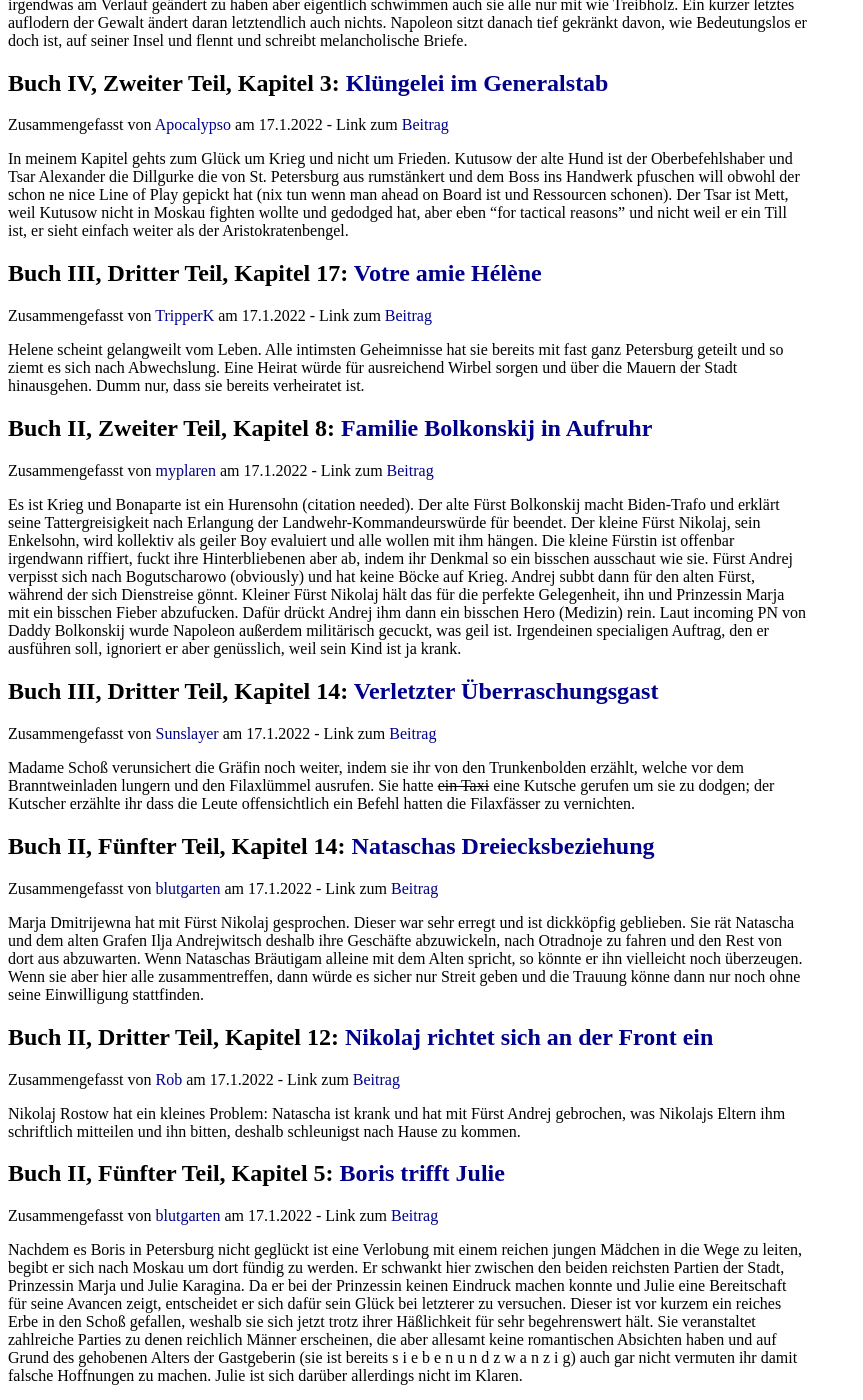
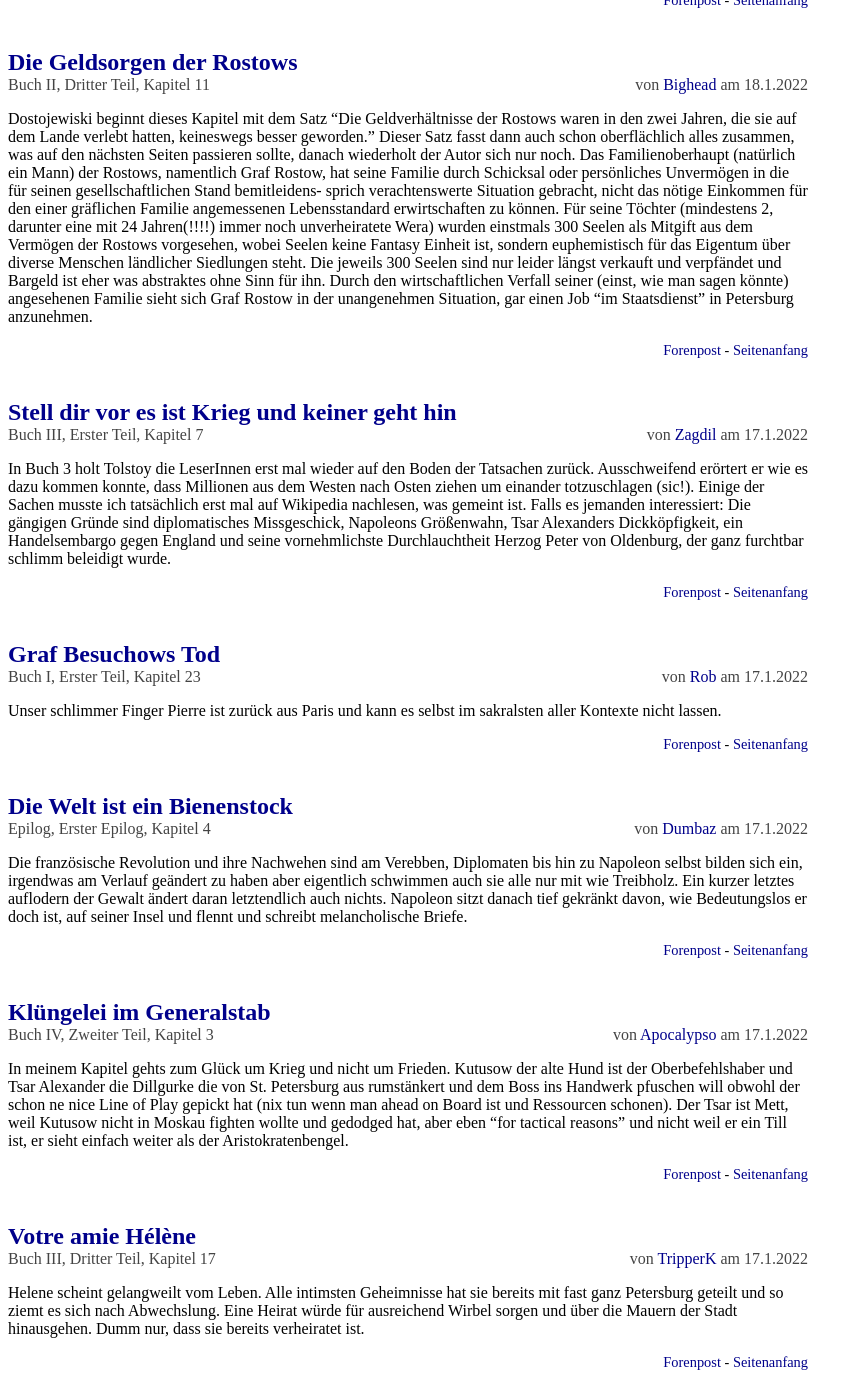
Before and after one commit to c-auri/ZAEH, a Jekyll site: the page built from blog.html, in a window 1280 px wide and 1400 px high, scrolled down 6381 px. Shown: the whole window, without its empty margins (0-863 px from the left). Built offline with Jekyll 4.4.1, drawn with Linux system fonts in a browser that asks for light colours; some of the changed text lies outside the part shown.

Commit message:
Add styles for blog.html

```diff
--- a/_sass/main.scss
+++ b/_sass/main.scss
@@ -20,6 +20,30 @@
 a.current {
   color: blue;
   text-decoration: underline;
+}
+
+.blogpost-header > a:hover {
+  text-decoration: none;
+}
+
+.blogpost {
+  margin-bottom: 40px;
+}
+
+.blogpost-header {
+  margin-bottom: 0;
+}
+
+.blogpost-metadata {
+  color: #444;
+  margin-top: 0px;
+  display: flex;
+  justify-content: space-between;
+}
+
+.blogpost-footer {
+  font-size: 0.9em;
+  text-align: right;
 }
 
 #index {
--- a/blog.html
+++ b/blog.html
@@ -13,22 +13,35 @@
         {% endif %}
     {% endfor %}
 
-    <h2>
-        {{ book.name }}, {{ part.name_in_book }}, Kapitel {{ summary.chapter[1] }}:
-        <a href="{{ summary.url }}">  {{ summary.title }} </a>
+    {% assign author = site.users | where: 'name', summary.author | first %}
+
+    <div class="blogpost">
+        <h2 class="blogpost-header">
+            <a href="{{ summary.url }}"> {{ summary.title }} </a>
         </h2>
-    <p>
-        {% assign author = site.users | where: 'name', summary.author | first %}
-        Zusammengefasst von <a href="{{ author.url }}">{{ author.name }}</a> am
+        <p class="blogpost-metadata">
+            <span class="blogpost-enumeration">
+                {{ book.name }}, {{ part.name_in_book }}, Kapitel {{ summary.chapter[1] }}
+            </span>
+            <span class="blogpost-source">
+
+                von <a href="{{ author.url }}">{{ author.name }}</a> am
                 <span title='Verfasst {{ summary.date_written  | date: "%-d.%-m.%Y, %R" }}&#13;Abgerufen {{ summary.date_copied | date: "%-d.%-m.%Y, %R"}}'>
                         {{ summary.date_written | date: "%-d.%-m.%Y" }}
                 </span>
-        - Link zum
+            </span>
+        </p>
+        <p class="blogpost-content">
+            {{ summary.excerpt }}
+        </p>
+        <p class="blogpost-footer">
             <a href="{% include thread_url.html %}?postID={{ summary.postID }}#post{{ summary.postID }}">
-            Beitrag
+                Forenpost
+            </a>
+            -
+            <a href="#top">
+                Seitenanfang
             </a>
         </p>
-    <p>
-        {{ summary.excerpt }}
-    </p>
+    </div>
 {% endfor %}
```
Lines whose indentation alone changed are shown as unchanged.
